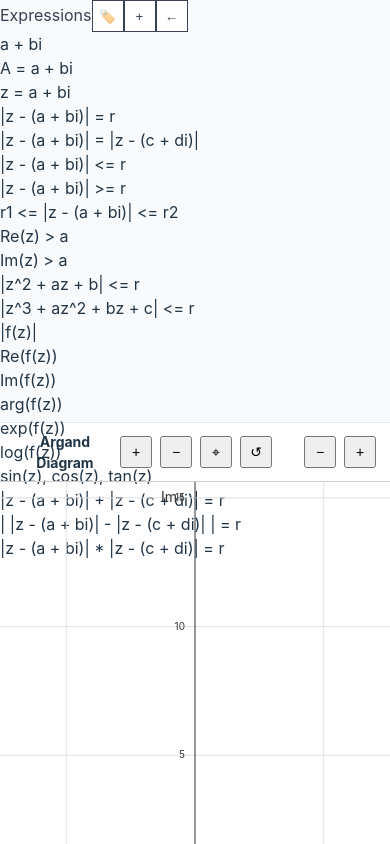
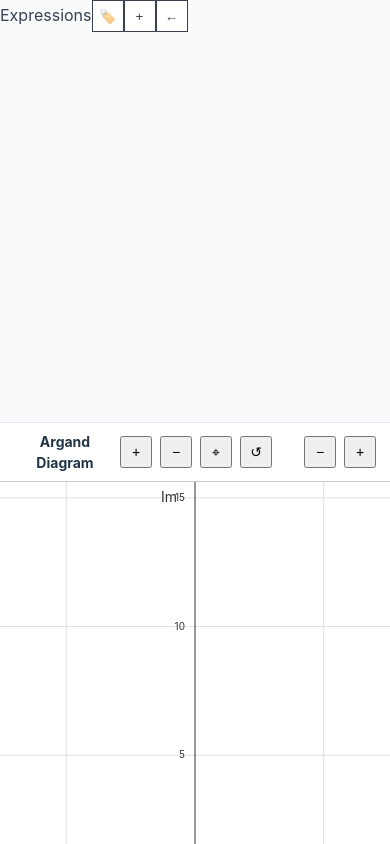
Before and after one commit to clvnkhr/argand, a React (Vite) app: page / in a window 390 px wide. Shown: the top 844 px of the page. Built offline with nearby package versions, Linux system fonts and the light colour scheme.

Commit message:
remove templates

```diff
--- a/src/App.css
+++ b/src/App.css
@@ -101,6 +101,17 @@
   svg {
     touch-action: manipulation;
   }
+
+  /* Better scrolling on mobile */
+  .expression-panel {
+    -webkit-overflow-scrolling: touch;
+    overscroll-behavior: contain;
+  }
+
+  /* Ensure templates section doesn't overflow */
+  .expression-panel .space-y-1 {
+    max-height: calc(50vh - 200px);
+  }
 }
 
 @media (prefers-color-scheme: light) {
--- a/src/components/ExpressionPanel.tsx
+++ b/src/components/ExpressionPanel.tsx
@@ -3,7 +3,6 @@ import { PlotExpression, NamedVariable } from '../types/expressions';
 import { ExpressionParser } from '../math/parser';
 import { ExpressionEvaluator } from '../math/evaluator';
 import { HybridPlotter, PlotConfig } from '../math/plotting';
-import { expressionTemplates, ExpressionTemplate } from '../math/templates';
 import { ComplexExpressionDisplay } from './MathJaxRenderer';
 
 interface ExpressionPanelProps {
@@ -273,7 +272,7 @@ export const ExpressionPanel: React.FC<ExpressionPanelProps> = ({
       </div>
 
       {/* Content */}
-      <div className="flex-1 overflow-y-auto p-2 space-y-2">
+      <div className="flex-1 overflow-y-auto p-2 space-y-2 min-h-0">
 
           {/* Error Display */}
           {parseError && (
@@ -462,7 +461,7 @@ export const ExpressionPanel: React.FC<ExpressionPanelProps> = ({
           {/* Named Variables */}
           {namedVariables.length > 0 && (
             <div className="border-t pt-4">
-              <h4 className="font-semibold expression-label text-sm mb-2">Variables</h4>
+              <div className="font-semibold expression-label text-sm mb-2">Variables</div>
               <div className="space-y-1">
                 {namedVariables.map(variable => (
                   <div key={variable.name} className="expression-item flex items-center justify-between p-2 border rounded-lg">
@@ -483,17 +482,6 @@ export const ExpressionPanel: React.FC<ExpressionPanelProps> = ({
               </div>
             </div>
         )}
-
-        {/* Templates */}
-        <div className="border-t pt-4">
-          <div className="space-y-1 max-h-64 overflow-y-auto">
-            {expressionTemplates.map((template, index) => (
-              <div key={index} className="text-xs p-1">
-                <div className="font-mono">{template.template}</div>
-              </div>
-            ))}
-          </div>
-        </div>
       </div>
     </div>
   );
```
Also changed, not shown: 5 other files (tests, documents, lock files or other folders).
